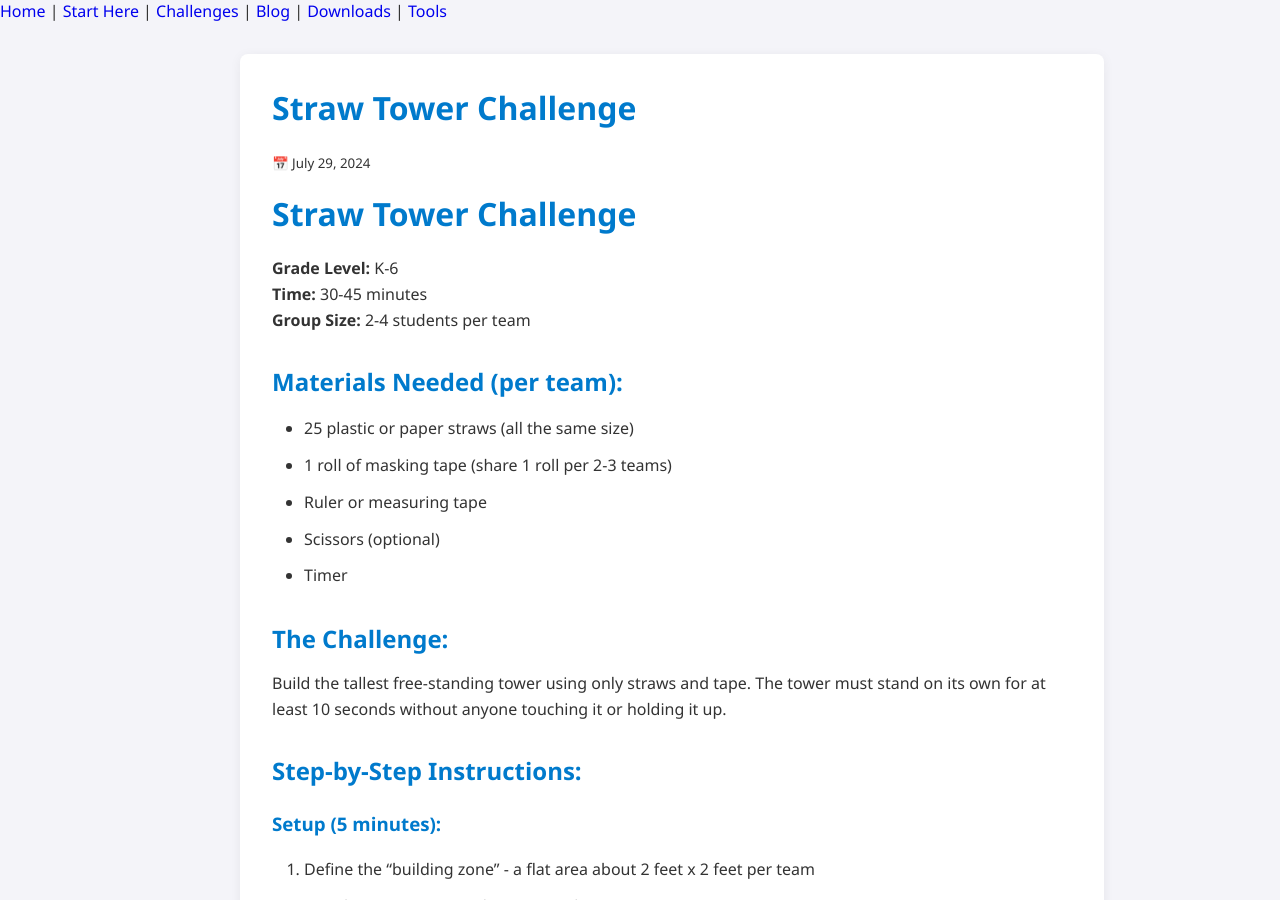
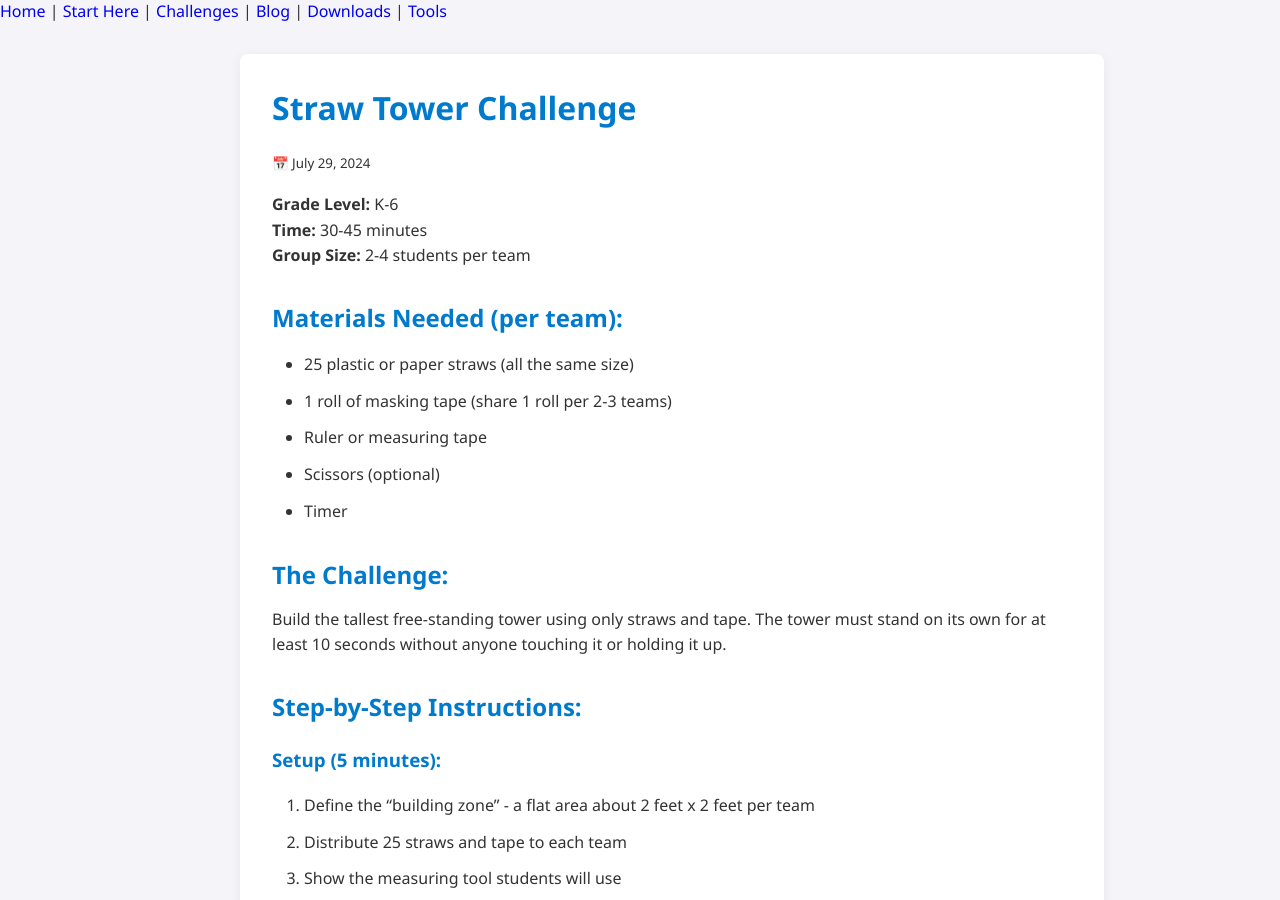
Before and after one commit to GW228g/maker404, a Jekyll site: the page built from _challenges/straw-tower-challenge.md, in a window 1280 px wide and 900 px high. Built offline with Jekyll 4.4.1, drawn with Linux system fonts in a browser that asks for light colours.

Commit message:
Update straw-tower-challenge.md

```diff
--- a/_challenges/straw-tower-challenge.md
+++ b/_challenges/straw-tower-challenge.md
@@ -3,7 +3,6 @@ layout: default
 title: "Straw Tower Challenge"
 date: 2024-07-29
 ---
-# Straw Tower Challenge
 
 **Grade Level:** K-6
 **Time:** 30-45 minutes
```
